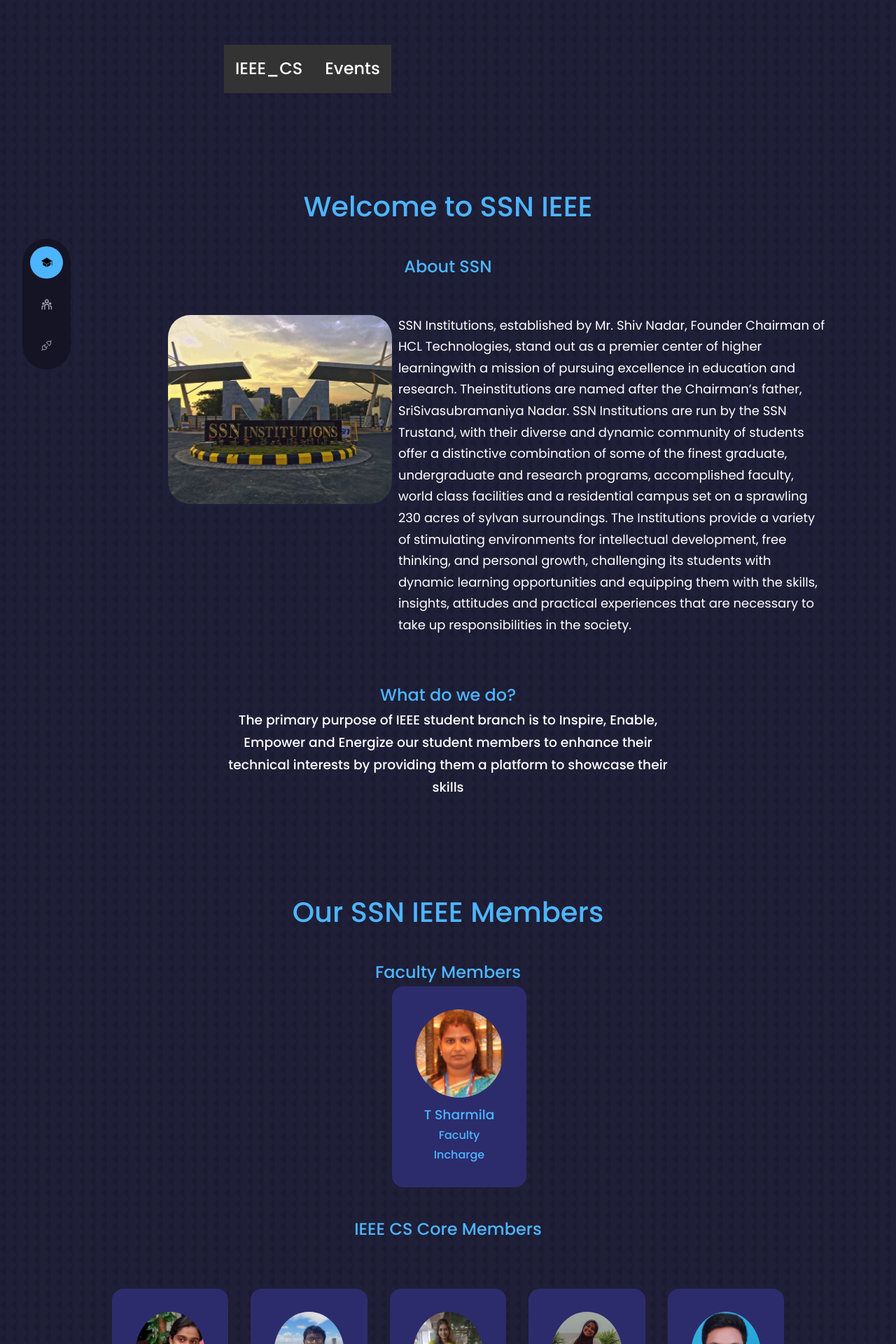
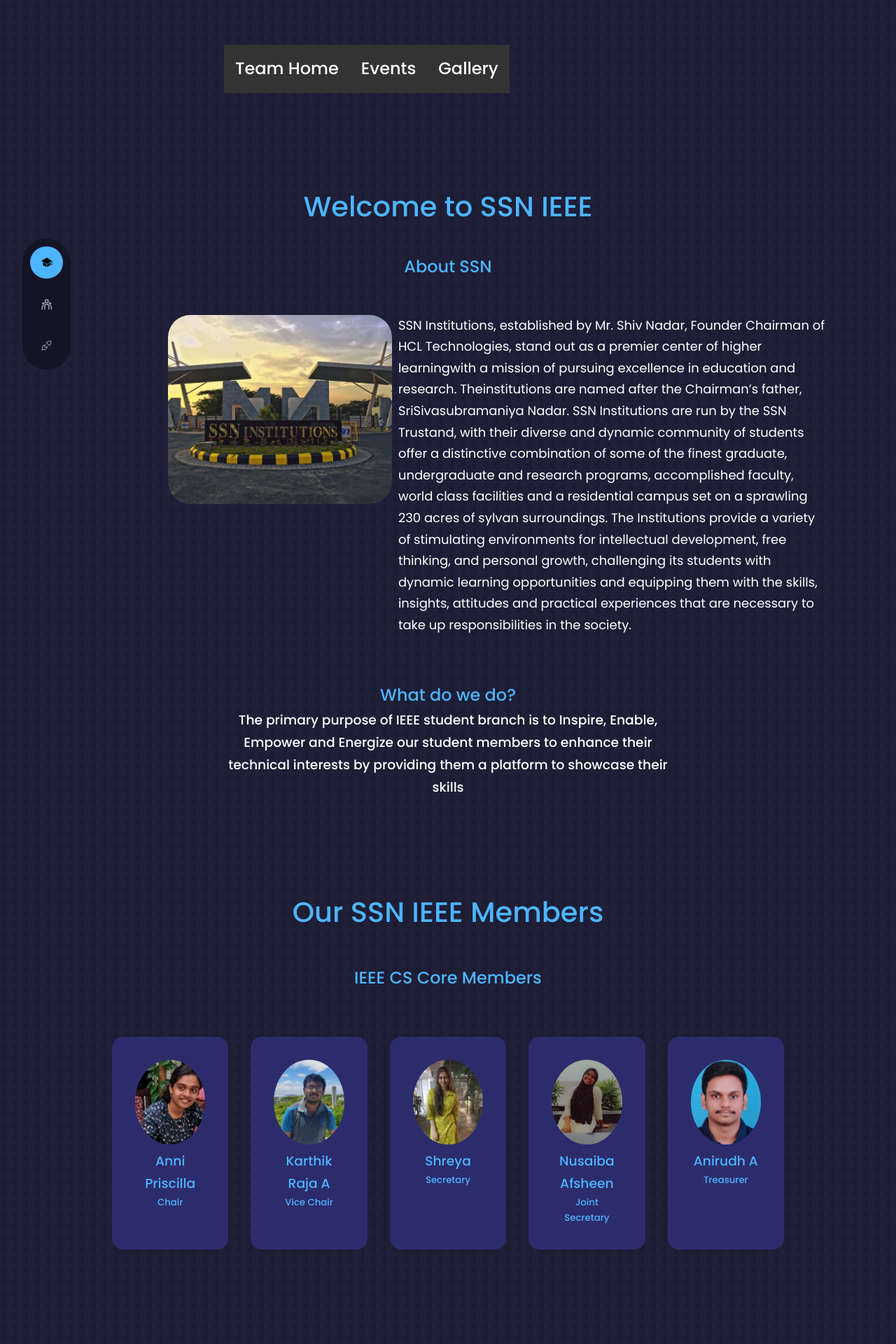
Before and after one commit to ssnieeesb/SSNIEEESB-website_new, a Next.js app: page /ieee_cs in a window 1280 px wide. Shown: the top 1920 px of the page at 70% size. Built offline with nearby package versions, Linux system fonts and the light colour scheme.

Commit message:
made generic components & send props according to team

```diff
--- /dev/null
+++ b/components/core_members.js
@@ -0,0 +1,43 @@
+import React from 'react';
+import Image from 'next/image';
+
+
+const CoreMembers = ({core_members, team}) => {
+
+    return (
+        <section id="body">
+            <h1>Our SSN IEEE Members</h1>
+            <div className="container body__header">
+                {/* <div className="ieee_faculties">
+                    <h2>Faculty Members</h2>
+                    <div className="faculty__card">
+                        <Image src={ieee_data.faculty.image} height="200px" width="200px" alt={ieee_data.faculty.post} className="facultyimg" />
+                        <h3>{ieee_data.faculty.name}</h3>
+                        <h4>{ieee_data.faculty.post}</h4>
+                    </div>
+                </div> */}
+
+                <div className="core__members">
+                    <h2>IEEE {team} Core Members</h2>
+                    <div className="members__list">
+
+                        {
+                            core_members.map((person)=>{
+                                return (
+                                    <article key={person.name} className="member__card">
+                                        <Image src={person.image} alt={person.post} className='img' height="300px" width="250px"/>
+                                        <h3>{person.name}</h3>
+                                        <h5>{person.post}</h5>
+                                    </article >
+                                )
+                            })
+                        }
+
+                    </div>
+                </div>
+            </div>
+        </section>
+    );
+};
+
+export default CoreMembers;
--- a/components/ieee_cs/core_members.js
+++ /dev/null
@@ -1,45 +0,0 @@
-import React from 'react';
-import core_members from '../../public/data/ieee_cs/core_members.json'
-import ieee_data from '../../public/data/ieee.json'
-import Image from 'next/image';
-
-
-const CoreMembers = () => {
-
-	return (
-		<section id="body">
-			<h1>Our SSN IEEE Members</h1>
-			<div className="container body__header">
-				<div className="ieee_faculties">
-					<h2>Faculty Members</h2>
-					<div className="faculty__card">
-						<Image src={ieee_data.faculty.image} height="200px" width="200px" alt={ieee_data.faculty.post} className="facultyimg" />
-						<h3>{ieee_data.faculty.name}</h3>
-						<h4>{ieee_data.faculty.post}</h4>
-					</div>
-				</div>
-
-				<div className="core__members">
-					<h2>IEEE CS Core Members</h2>
-					<div className="members__list">
-
-						{
-							core_members.map((person)=>{
-								return (
-									<article key={person.name} className="member__card">
-										<Image src={person.image} alt={person.post} className='img' height="300px" width="250px"/>
-										<h3>{person.name}</h3>
-										<h5>{person.post}</h5>
-									</article >
-								)
-							})
-						}
-
-					</div>
-				</div>
-			</div>
-		</section>
-	);
-};
-
-export default CoreMembers;
--- a/components/ieee_cs/navbar.js
+++ b/components/navbar.js
@@ -1,7 +1,7 @@
 import React from 'react';
 import Link from 'next/link';
 
-const Navigation = () =>{
+const Navigation = ({team_home,events,gallery}) =>{
   return (
     <div>
       <div className="navbar">
@@ -9,13 +9,18 @@
         <div className="links">
           <ul>
             <li>
-              <Link href="/ieee_cs">
-                <h2 className="Linktext">IEEE_CS</h2>
+              <Link href={team_home}>
+                <h2 className="Linktext">Team Home</h2>
               </Link>
             </li>
             <li>
-              <Link href="/ieee_cs/events">
+              <Link href={events}>
                 <h2 className="Linktext">Events</h2>
+              </Link>
+            </li>
+            <li>
+              <Link href={gallery}>
+                <h2 className="Linktext">Gallery</h2>
               </Link>
             </li>
           </ul>
--- a/pages/ieee_cs/index.js
+++ b/pages/ieee_cs/index.js
@@ -1,27 +1,25 @@
 import React from "react";
 import Header from "../../components/header";
-import Body from "../../components/ieee_cs/core_members";
+import CoreMembers from "../../components/core_members";
 import Footer from "../../components/footer";
 import Nav from "../../components/nav";
-import Navigation from "../../components/ieee_cs/navbar";
+import Navigation from "../../components/navbar";
+import members_data from "../../public/data/ieee_cs/core_members.json"
+import Head from "next/head";
 
 function IEEE_CS() {
     return (
         <>
-            <Navigation></Navigation>
+            <Head>
+                <title>IEEE_CS</title>
+            </Head>
+            <Navigation team_home="/ieee_cs" events="/ieee_cs/events" gallery="/ieee_cs/gallery"></Navigation>
             <Header></Header>
             <Nav></Nav>
-
-            <Body></Body>
+            <CoreMembers core_members={members_data} team="CS"></CoreMembers>
             <Footer></Footer>
-
         </>
-
-
-
     )
-
 }
 
-
 export default IEEE_CS;
```
Also changed, not shown: components/events.js (renamed from components/ieee_cs/events.js, +4 -7 lines), pages/ieee_cs/events.js (+11 -5 lines).
